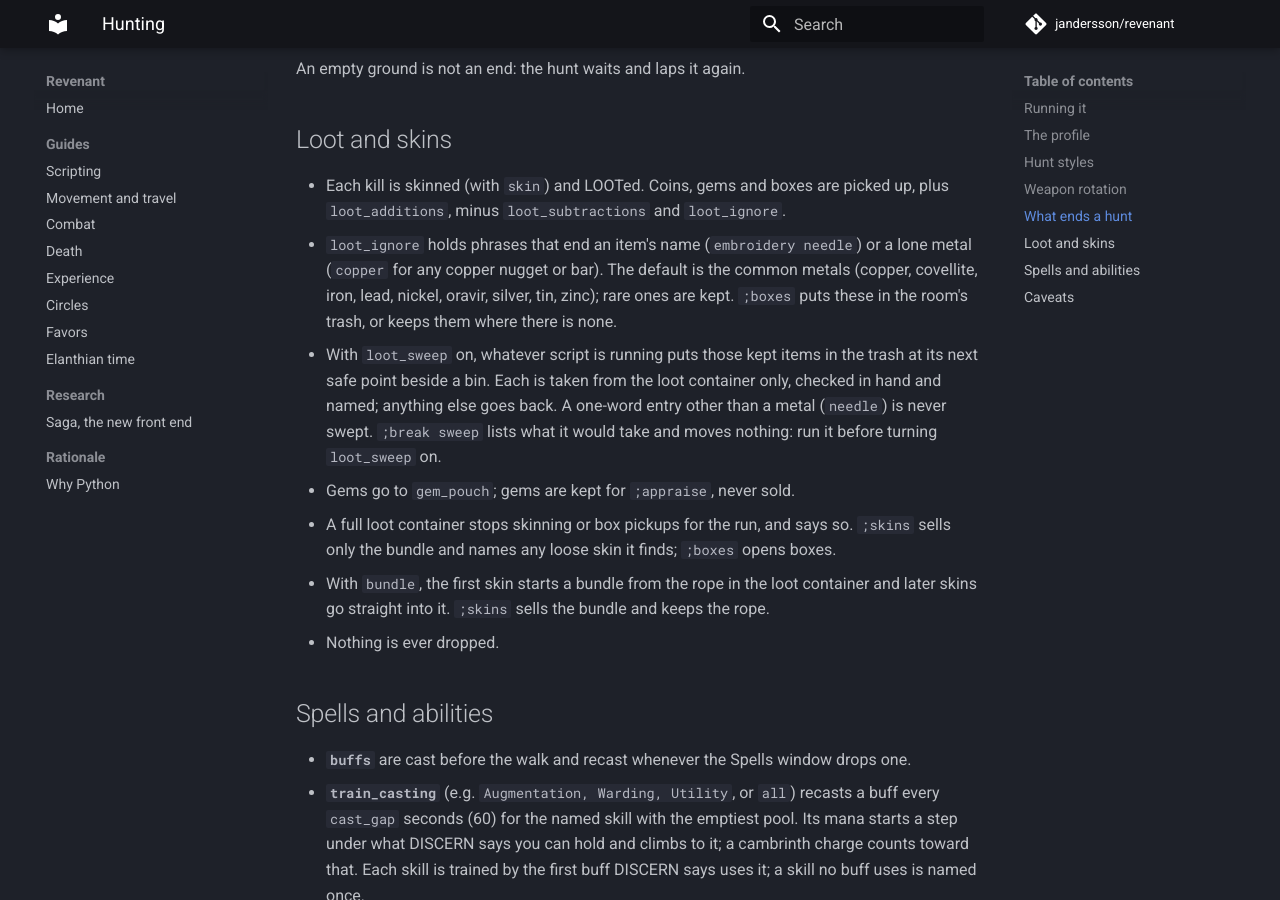
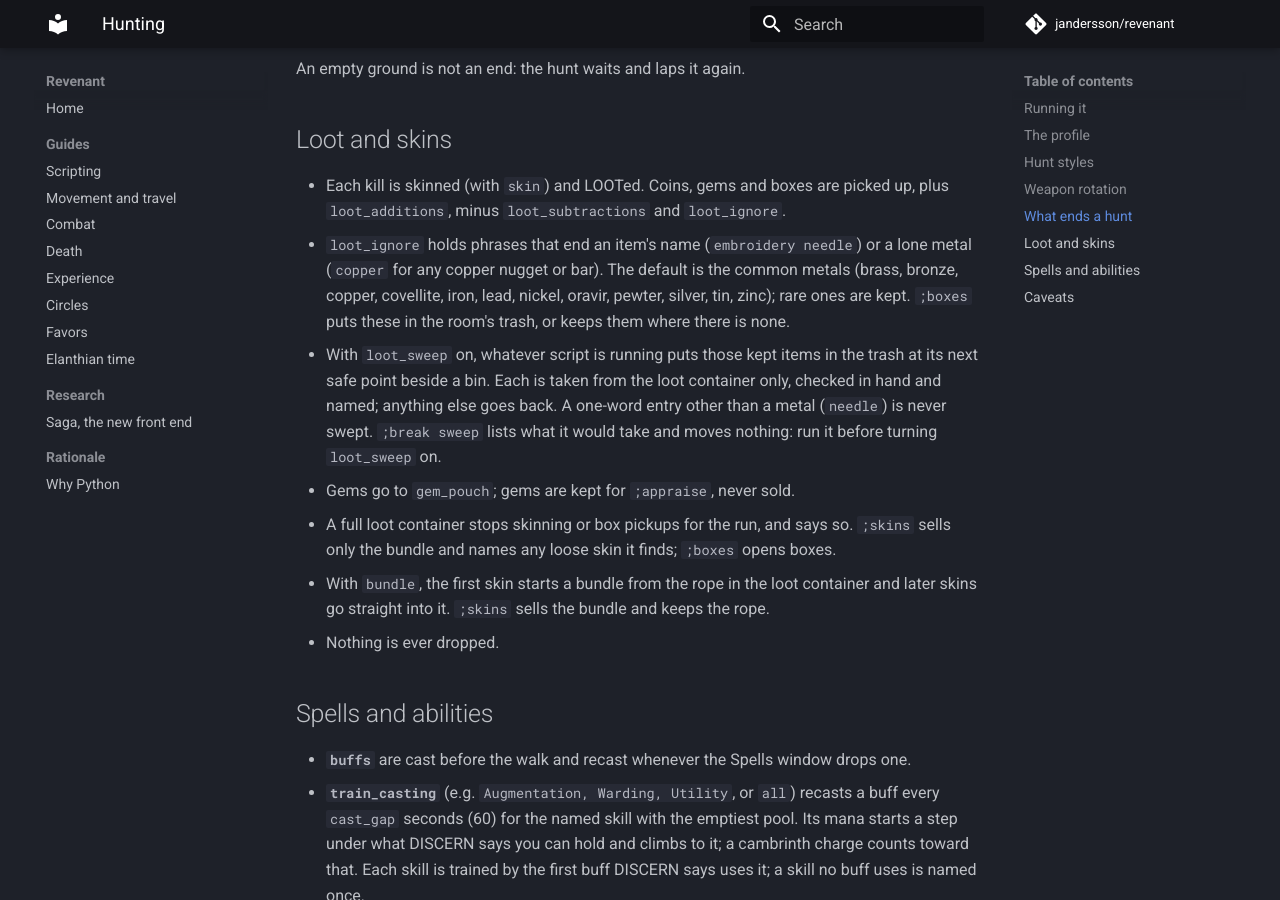
Before and after one commit to jandersson/revenant, an MkDocs documentation site: the page built from docs/hunting.md, in a window 1280 px wide and 900 px high, scrolled down 3452 px. Built offline with MkDocs 1.6.1 and Material for MkDocs 9.7.7, drawn with Linux system fonts in a browser that asks for light colours; comment, search, counter and statistics services are not loaded.

Commit message:
docs(hunting): the common metals list names brass, bronze and pewter
396d7bd and 99f5da9 added the three to COMMON_METALS, the default
loot_ignore, and left docs/hunting.md's list at the nine before them.

Co-Authored-By: Claude Opus 5.5 <noreply@anthropic.com>

```diff
--- a/docs/hunting.md
+++ b/docs/hunting.md
@@ -96,7 +96,7 @@ An empty ground is not an end: the hunt waits and laps it again.
 ## Loot and skins
 
 - Each kill is skinned (with `skin`) and LOOTed. Coins, gems and boxes are picked up, plus `loot_additions`, minus `loot_subtractions` and `loot_ignore`.
-- `loot_ignore` holds phrases that end an item's name (`embroidery needle`) or a lone metal (`copper` for any copper nugget or bar). The default is the common metals (copper, covellite, iron, lead, nickel, oravir, silver, tin, zinc); rare ones are kept. `;boxes` puts these in the room's trash, or keeps them where there is none.
+- `loot_ignore` holds phrases that end an item's name (`embroidery needle`) or a lone metal (`copper` for any copper nugget or bar). The default is the common metals (brass, bronze, copper, covellite, iron, lead, nickel, oravir, pewter, silver, tin, zinc); rare ones are kept. `;boxes` puts these in the room's trash, or keeps them where there is none.
 - With `loot_sweep` on, whatever script is running puts those kept items in the trash at its next safe point beside a bin. Each is taken from the loot container only, checked in hand and named; anything else goes back. A one-word entry other than a metal (`needle`) is never swept. `;break sweep` lists what it would take and moves nothing: run it before turning `loot_sweep` on.
 - Gems go to `gem_pouch`; gems are kept for `;appraise`, never sold.
 - A full loot container stops skinning or box pickups for the run, and says so. `;skins` sells only the bundle and names any loose skin it finds; `;boxes` opens boxes.
```
